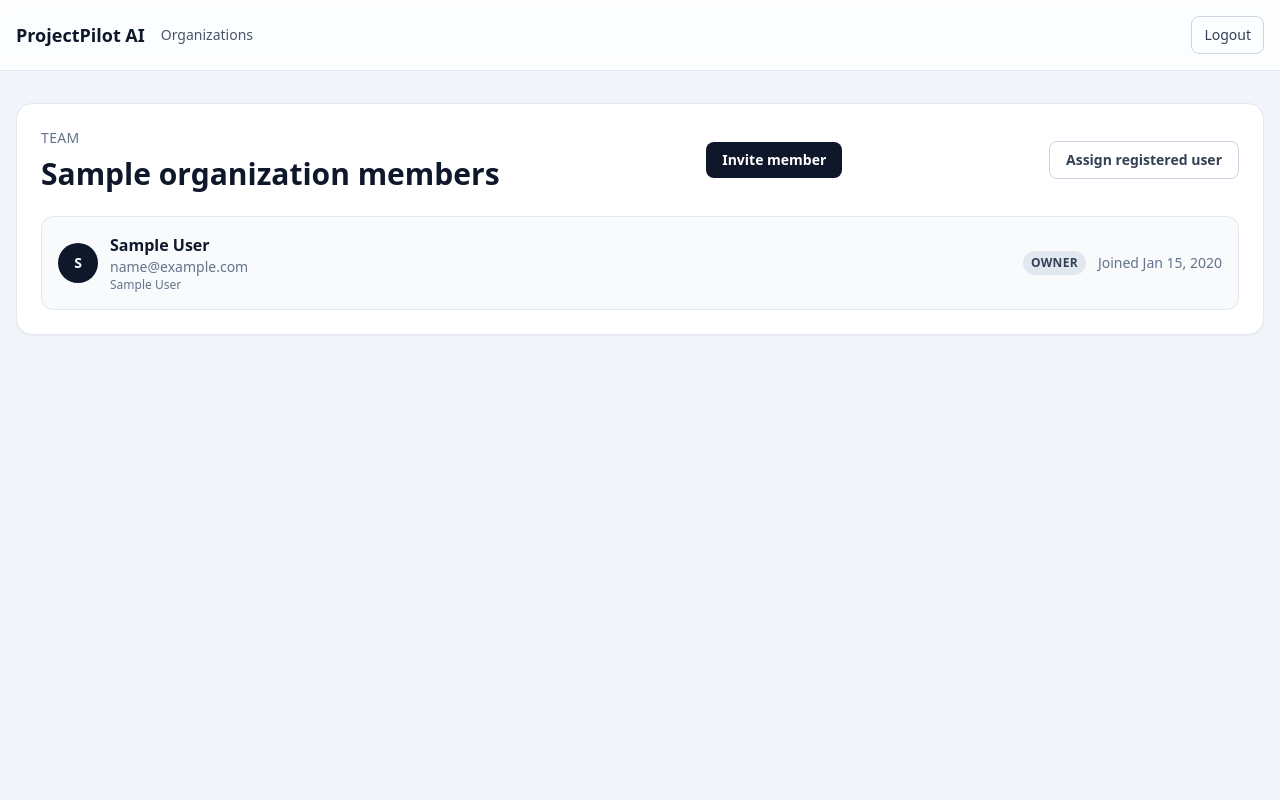
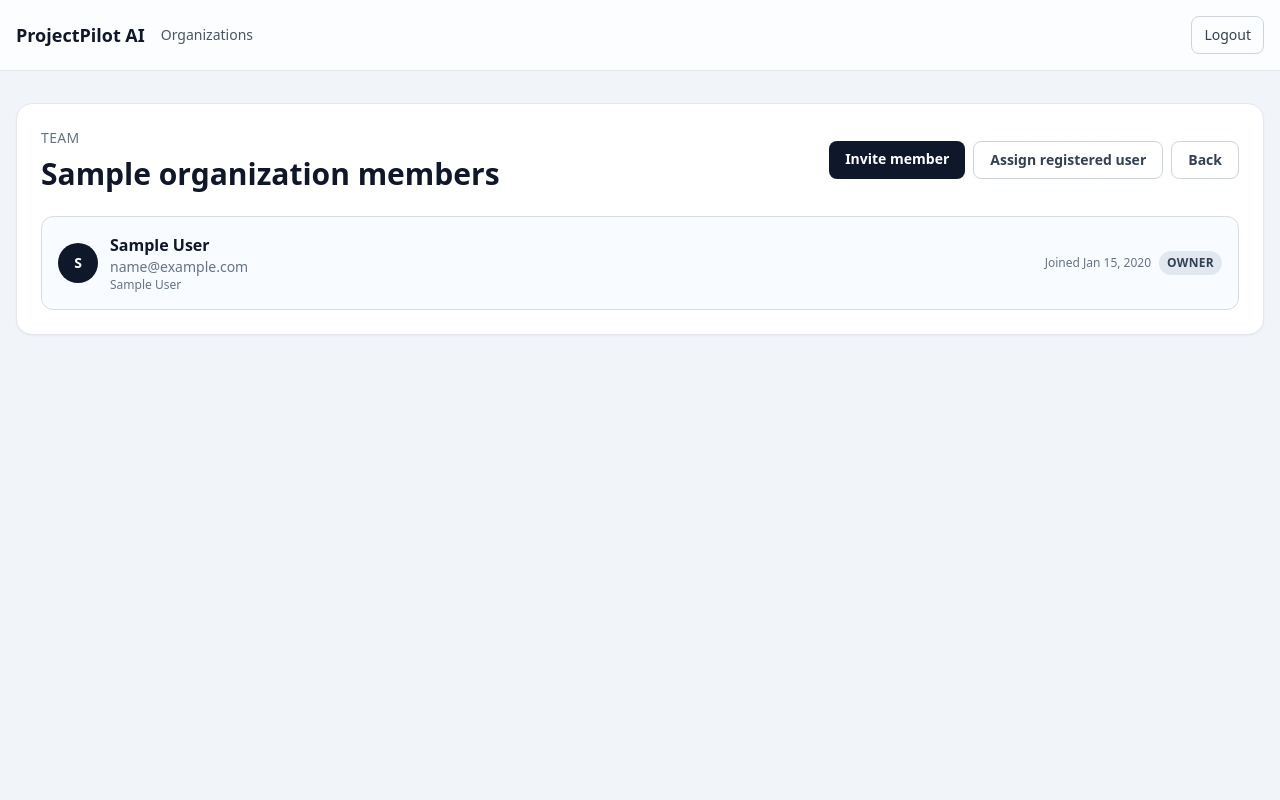
Before and after one commit to saadrepo/AI-Project-Planner, a Django app: page /organizations/sample/members/ in a window 1280 px wide. Run offline with Django 5.2, Linux system fonts and the light colour scheme; a user stored in the database is signed in; tables that the repository leaves empty hold one stand-in row (values such as "Sample post"); parts of the project's set-up code (start-up, migrations or seed data) failed here and were passed over; some libraries are stand-ins or nearby versions.

Commit message:
Basic settings updated like names, buttons, roles, added team lead, QA

```diff
--- a/apps/organizations/models.py
+++ b/apps/organizations/models.py
@@ -50,8 +50,9 @@ class Organization(BaseModel):
 class OrganizationMemberRole(models.TextChoices):
     OWNER = "OWNER", "Owner"
     ADMIN = "ADMIN", "Admin"
-    PROJECT_MANAGER = "PROJECT_MANAGER", "Project Manager"
-    MEMBER = "MEMBER", "Member"
+    PROJECT_MANAGER = "PROJECT_MANAGER", "Team Lead"
+    MEMBER = "MEMBER", "Developer"
+    QA = "QA", "QA"
     VIEWER = "VIEWER", "Viewer"
 
 
--- a/apps/organizations/tests.py
+++ b/apps/organizations/tests.py
@@ -134,7 +134,9 @@ class OrganizationWorkflowTests(TestCase):
         self.client.force_login(self.owner)
         response = self.client.get(f"/organizations/{self.org.slug}/members/")
         self.assertContains(response, "Change role for role-visible@example.com")
-        self.assertContains(response, "Project Manager")
+        self.assertContains(response, "Team Lead")
+        self.assertContains(response, "Developer")
+        self.assertContains(response, "QA")
         self.assertContains(response, "Viewer")
 
     def test_owner_can_assign_registered_user_to_organization(self):
--- a/templates/organizations/detail.html
+++ b/templates/organizations/detail.html
@@ -11,8 +11,8 @@
                 <h1 class="mt-2 text-3xl font-bold text-slate-900">{{ organization.name }}</h1>
             </div>
             <div class="flex gap-2">
-                <a href="{% url 'organization_members' slug=organization.slug %}" class="rounded-lg border border-slate-300 px-3 py-2 text-sm font-medium text-slate-700 hover:bg-slate-50">Team</a>
-                <a href="{% url 'organization_teams' slug=organization.slug %}" class="rounded-lg border border-slate-300 px-3 py-2 text-sm font-medium text-slate-700 hover:bg-slate-50">Teams</a>
+                <a href="{% url 'organization_members' slug=organization.slug %}" class="rounded-lg border border-slate-300 px-3 py-2 text-sm font-medium text-slate-700 hover:bg-slate-50">Members</a>
+                <a href="{% url 'organization_teams' slug=organization.slug %}" class="rounded-lg border border-slate-300 px-3 py-2 text-sm font-medium text-slate-700 hover:bg-slate-50">Add teams</a>
                 {% if membership.role == 'OWNER' or membership.role == 'ADMIN' %}
                 <a href="{% url 'organization_invitations' slug=organization.slug %}" class="rounded-lg border border-slate-300 px-3 py-2 text-sm font-medium text-slate-700 hover:bg-slate-50">Invitations</a>
                 <a href="{% url 'organization_settings' slug=organization.slug %}" class="rounded-lg bg-slate-900 px-3 py-2 text-sm font-medium text-white hover:bg-slate-800">Settings</a>
--- a/templates/organizations/invitations.html
+++ b/templates/organizations/invitations.html
@@ -7,6 +7,7 @@
     <div class="rounded-2xl border border-slate-200 bg-white p-6 shadow-sm">
         <h1 class="text-3xl font-bold text-slate-900">Invitations</h1>
         <p class="mt-2 text-sm text-slate-600">Invite users to join {{ organization.name }}.</p>
+        <a href="{% url 'organization_detail' slug=organization.slug %}" class="mt-4 inline-block rounded-lg border border-slate-300 px-4 py-2 text-sm font-semibold text-slate-700 hover:bg-slate-50">Back to organization</a>
 
         <form method="post" action="{% url 'create_invitation' slug=organization.slug %}" class="mt-6 space-y-4">
             {% csrf_token %}
@@ -28,7 +29,7 @@
         <h2 class="text-xl font-bold text-slate-900">Pending invitations</h2>
         <div class="mt-4 space-y-3">
             {% for invitation in invitations %}
-            <div class="rounded-xl border border-slate-200 bg-slate-50 p-4">
+            <div class="rounded-xl border border-[#cfdef2] bg-[#f8fbff] p-4">
                 <div class="flex items-center justify-between gap-3">
                     <div>
                         <div class="font-medium text-slate-900">{{ invitation.email }}</div>
--- a/templates/organizations/members.html
+++ b/templates/organizations/members.html
@@ -4,22 +4,25 @@
 
 {% block org_content %}
 <div class="rounded-2xl border border-slate-200 bg-white p-6 shadow-sm">
-    <div class="mb-6 flex items-center justify-between gap-4">
+    <div class="mb-6 flex flex-wrap items-center justify-between gap-4">
         <div>
             <p class="text-sm font-medium uppercase tracking-wide text-slate-500">Team</p>
             <h1 class="mt-2 text-3xl font-bold text-slate-900">{{ organization.name }} members</h1>
         </div>
+        <div class="flex flex-wrap gap-2">
             {% if membership.role == 'OWNER' or membership.role == 'ADMIN' %}
             <a href="{% url 'organization_invitations' slug=organization.slug %}" class="rounded-lg bg-slate-900 px-4 py-2 text-sm font-semibold text-white hover:bg-slate-800">Invite member</a>
             {% endif %}
             {% if membership.role == 'OWNER' %}
             <a href="{% url 'organization_member_assign' slug=organization.slug %}" class="rounded-lg border border-slate-300 px-4 py-2 text-sm font-semibold text-slate-700 hover:bg-slate-50">Assign registered user</a>
             {% endif %}
+            <a href="{% url 'organization_detail' slug=organization.slug %}" class="rounded-lg border border-slate-300 px-4 py-2 text-sm font-semibold text-slate-700 hover:bg-slate-50">Back</a>
+        </div>
     </div>
 
-    <div class="space-y-3">
+    <div class="mt-6 space-y-3">
         {% for member in members %}
-        <div class="flex flex-col gap-3 rounded-xl border border-slate-200 bg-slate-50 p-4 md:flex-row md:items-center md:justify-between">
+        <div class="flex flex-col gap-4 rounded-xl border border-[#cfdef2] bg-[#f8fbff] p-4 md:flex-row md:items-center md:justify-between">
             <div class="flex items-center gap-3">
                 <div class="flex h-10 w-10 items-center justify-center rounded-full bg-slate-900 text-sm font-semibold text-white">{{ member.user.name|default:member.user.email|slice:':1'|upper }}</div>
                 <div>
@@ -28,23 +31,26 @@
                     <div class="text-xs text-slate-500">{{ member.user.job_title|default:'Job function not specified' }}</div>
                 </div>
             </div>
-            <div class="flex items-center gap-3">
+            <div class="flex flex-wrap items-center gap-2">
+                <span class="text-xs text-slate-500">Joined {{ member.joined_at|date:'M d, Y' }}</span>
                 {% if member.role != 'OWNER' and membership.role == 'OWNER' or member.role != 'OWNER' and membership.role == 'ADMIN' %}
                 <form method="post" action="{% url 'member_role' slug=organization.slug member_id=member.id %}">
                     {% csrf_token %}
                     <label for="role-{{ member.id }}" class="sr-only">Change role for {{ member.user.email }}</label>
-                    <select id="role-{{ member.id }}" name="role" class="rounded-lg border border-slate-300 px-2 py-1 text-xs font-semibold text-slate-700">
+                    <div class="flex flex-wrap items-center gap-2">
+                    <select id="role-{{ member.id }}" name="role" class="app-field h-10 w-auto min-w-40 py-2 text-sm">
                         <option value="ADMIN"{% if member.role == 'ADMIN' %} selected{% endif %}>Admin</option>
-                        <option value="PROJECT_MANAGER"{% if member.role == 'PROJECT_MANAGER' %} selected{% endif %}>Project Manager</option>
-                        <option value="MEMBER"{% if member.role == 'MEMBER' %} selected{% endif %}>Member</option>
+                        <option value="PROJECT_MANAGER"{% if member.role == 'PROJECT_MANAGER' %} selected{% endif %}>Team Lead</option>
+                        <option value="MEMBER"{% if member.role == 'MEMBER' %} selected{% endif %}>Developer</option>
+                        <option value="QA"{% if member.role == 'QA' %} selected{% endif %}>QA</option>
                         <option value="VIEWER"{% if member.role == 'VIEWER' %} selected{% endif %}>Viewer</option>
                     </select>
-                    <button type="submit" class="rounded-lg border border-slate-300 px-2 py-1 text-xs font-medium text-slate-700">Save</button>
+                    <button type="submit" class="h-10 rounded-lg bg-slate-700 px-4 text-sm font-semibold text-white shadow-sm transition hover:bg-slate-800">Save</button>
+                    </div>
                 </form>
                 {% else %}
                 <span class="rounded-full bg-slate-200 px-2 py-1 text-xs font-semibold uppercase tracking-wide text-slate-700">{{ member.role }}</span>
                 {% endif %}
-                <span class="text-sm text-slate-500">Joined {{ member.joined_at|date:'M d, Y' }}</span>
                 {% if member.user != request.user %}
                 <form method="post" action="{% url 'member_remove' slug=organization.slug member_id=member.id %}">{% csrf_token %}<button type="submit" class="rounded-lg border border-red-200 px-3 py-2 text-sm font-medium text-red-600 hover:bg-red-50">Remove</button></form>
                 {% endif %}
--- a/templates/teams/list.html
+++ b/templates/teams/list.html
@@ -6,7 +6,7 @@
 <div class="grid gap-6 lg:grid-cols-[0.8fr_1.2fr]">
     {% if membership.role == 'OWNER' or membership.role == 'ADMIN' %}
     <div class="rounded-2xl border border-slate-200 bg-white p-6 shadow-sm">
-        <h1 class="text-2xl font-bold text-slate-900">Create team</h1>
+        <div class="flex items-center justify-between gap-3"><h1 class="text-2xl font-bold text-slate-900">Create team</h1><a href="{% url 'organization_detail' slug=organization.slug %}" class="text-sm font-semibold text-slate-700 hover:underline">Back</a></div>
         <form method="post" class="mt-5 space-y-4">
             {% csrf_token %}
             <div><label for="id_name" class="mb-1 block text-sm font-medium text-slate-700">Name</label>{{ form.name }}{% if form.name.errors %}<p class="mt-1 text-xs text-red-600">{{ form.name.errors|join:', ' }}</p>{% endif %}</div>
@@ -17,10 +17,10 @@
     {% endif %}
     <div class="rounded-2xl border border-slate-200 bg-white p-6 shadow-sm">
         <p class="text-sm font-medium uppercase tracking-wide text-slate-500">Workspace</p>
-        <h1 class="mt-2 text-3xl font-bold text-slate-900">{{ organization.name }} teams</h1>
+        <div class="mt-2 flex flex-wrap items-center justify-between gap-3"><h1 class="text-3xl font-bold text-slate-900">{{ organization.name }} teams</h1><a href="{% url 'organization_detail' slug=organization.slug %}" class="rounded-lg border border-slate-300 px-4 py-2 text-sm font-semibold text-slate-700 hover:bg-slate-50">Back</a></div>
         <div class="mt-6 space-y-3">
             {% for team in teams %}
-            <div class="rounded-xl border border-slate-200 bg-slate-50 p-4">
+            <div class="rounded-xl border border-[#cfdef2] bg-[#f8fbff] p-4">
                 <div class="flex items-start justify-between gap-4"><div><h2 class="font-semibold text-slate-900">{{ team.name }}</h2><p class="mt-1 text-sm text-slate-600">{{ team.description|default:'No description provided.' }}</p></div><span class="text-sm text-slate-500">{{ team.members.count }} members</span></div>
             </div>
             {% empty %}<p class="text-sm text-slate-500">No teams created yet.</p>{% endfor %}
```
Also changed, not shown: apps/organizations/forms.py (+7 -1 lines), templates/organizations/assign_member.html (+13 -7 lines), apps/organizations/migrations/0004_alter_organizationinvitation_role_and_more.py (added), 1 other file. Lines whose indentation alone changed are shown as unchanged.
